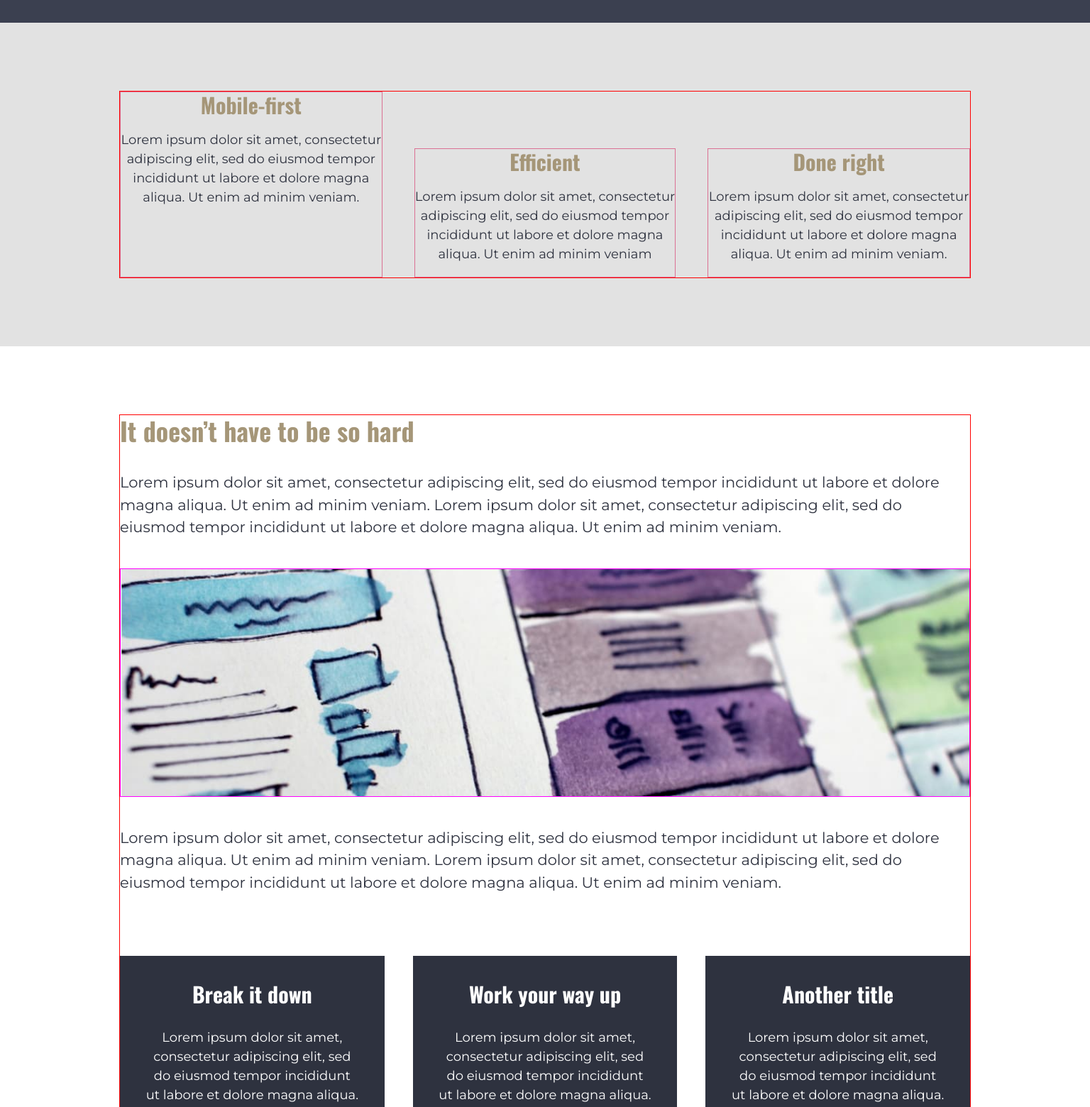
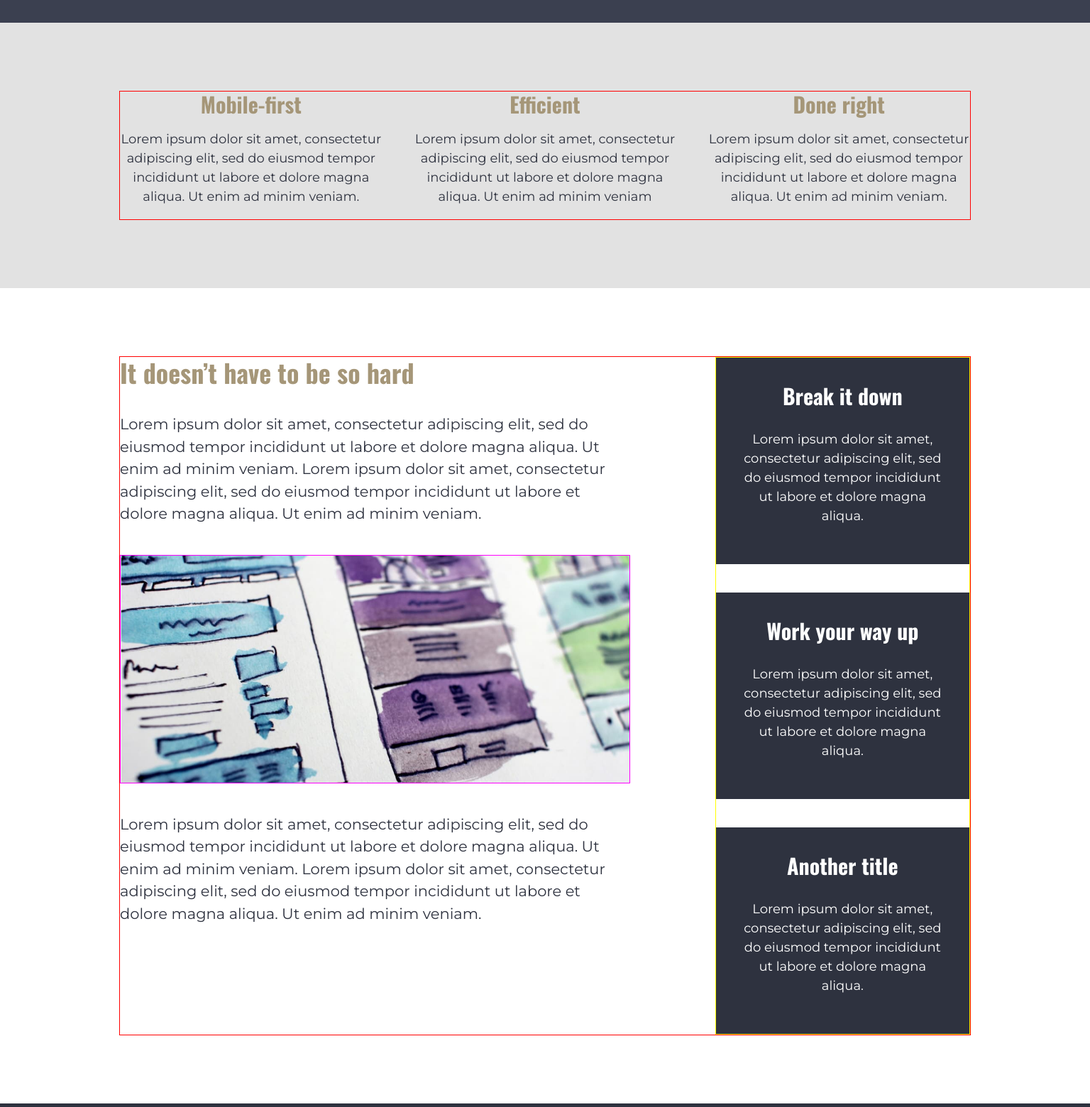
Before and after one commit to zildjiaaaaan/CRL-Final, a plain HTML site: page index.html in a window 1536 px wide. Shown: the part 660-2220 px from the top of the page at 71% size. Drawn offline with nearby package versions, Linux system fonts and the light colour scheme.

Commit message:
Finish section-two

```diff
--- a/style.css
+++ b/style.css
@@ -224,6 +224,10 @@ ul {
     padding: 10rem 0;
 }
 
+.section-two-side {
+    border: 1px yellow solid;
+}
+
 .section-two-side-card {
     background: #2E323F;
     color: white;
@@ -304,7 +308,6 @@ ul {
 @media (min-width: 1000px) {
     .row {
         display: flex;
-        justify-items: center;
         gap: 2.5em;
     }
 
@@ -312,9 +315,8 @@ ul {
         align-items: flex-end;
     }
 
-    .section-one__col {
-        margin: 0;
-        border: 1px palevioletred solid;
+    .section-one__col + .section-one__col {
+        margin-top: 0rem;
     }
 
     .section-two--block, .footer--block{
@@ -326,3 +328,27 @@ ul {
         gap: 2.5em;
     }
 }
+
+@media (min-width: 1500px) {
+    .section-two--block {
+        display: flex;
+        justify-content: space-between;
+    }
+
+    .section-two-article {
+        width: 60%;
+    }
+
+    .section-two-side--row {
+        display: block;
+        width: 30%;
+    }
+
+    .section-two-side-card {
+        margin: 0;
+    }
+
+    .section-two-side-card + .section-two-side-card {
+        margin-top: 2.5rem;
+    }
+}
```
